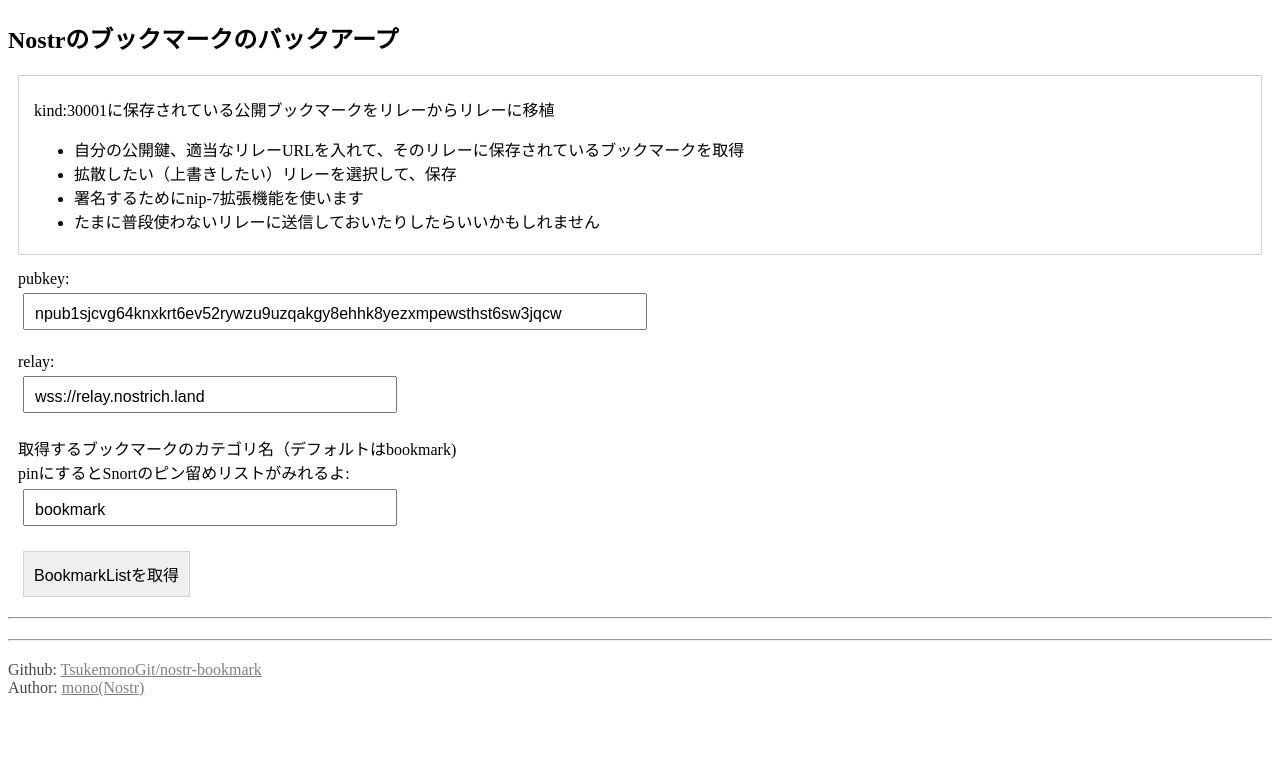
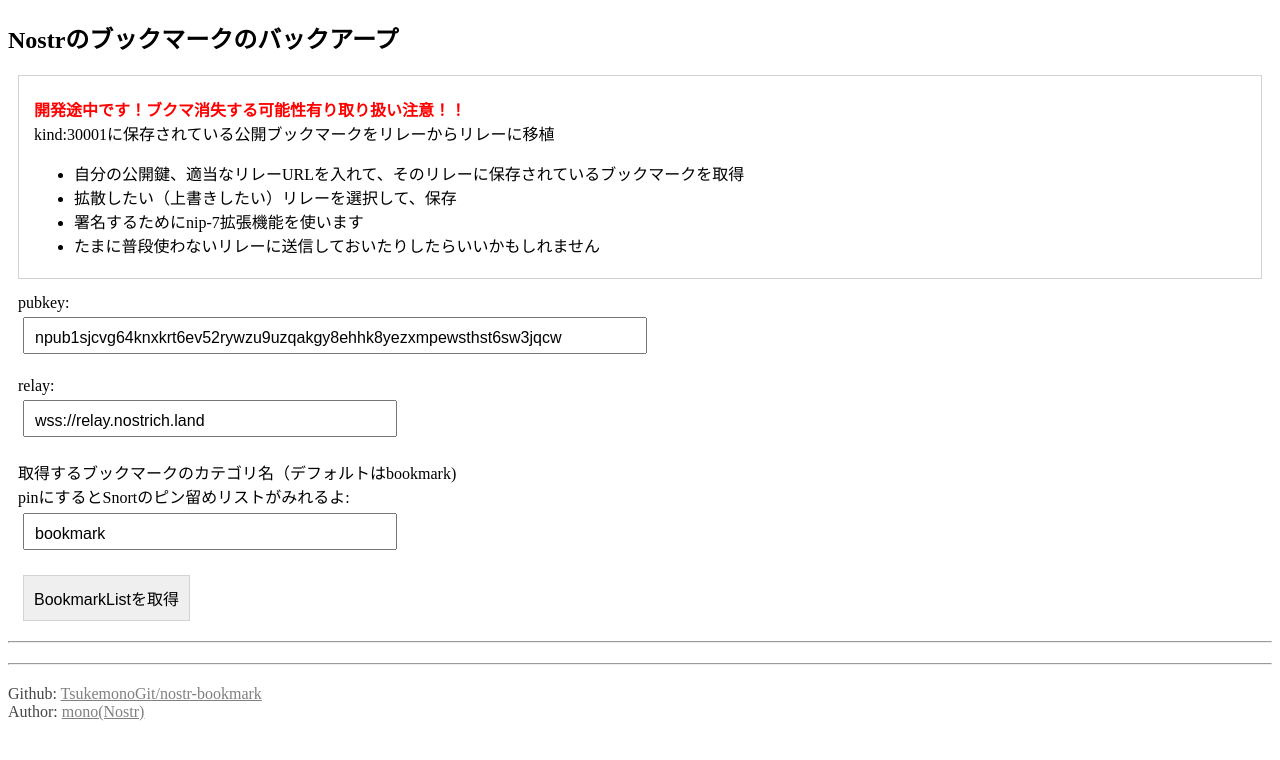
Before and after one commit to TsukemonoGit/nostr-bookmark, a SvelteKit app: page / in a window 1280 px wide. Shown: the top 760 px of the page. Built offline with nearby package versions, Linux system fonts and the light colour scheme.

Commit message:
注意文追加

```diff
--- a/src/routes/+page.svelte
+++ b/src/routes/+page.svelte
@@ -174,8 +174,8 @@
                 created_at: Math.floor(Date.now() / 1000),
                 tags: bookmarkListObj.tags,
                 content: bookmarkListObj.content,
-            });
-            event.id = getEventHash(event);
+             });
+           event.id = getEventHash(event);
             let pub = relay2.publish(event);
             pub.on("ok", () => {
                 console.log(`${relay2.url} has accepted our event`);
@@ -214,6 +214,7 @@
     <h2>Nostrのブックマークのバックアープ</h2>
     <div class="gaiyou">
         <p>
+            <strong style="color:red">開発途中です！ブクマ消失する可能性有り取り扱い注意！！</strong><br>
             kind:30001に保存されている公開ブックマークをリレーからリレーに移植
         </p>
         <ul>
```
